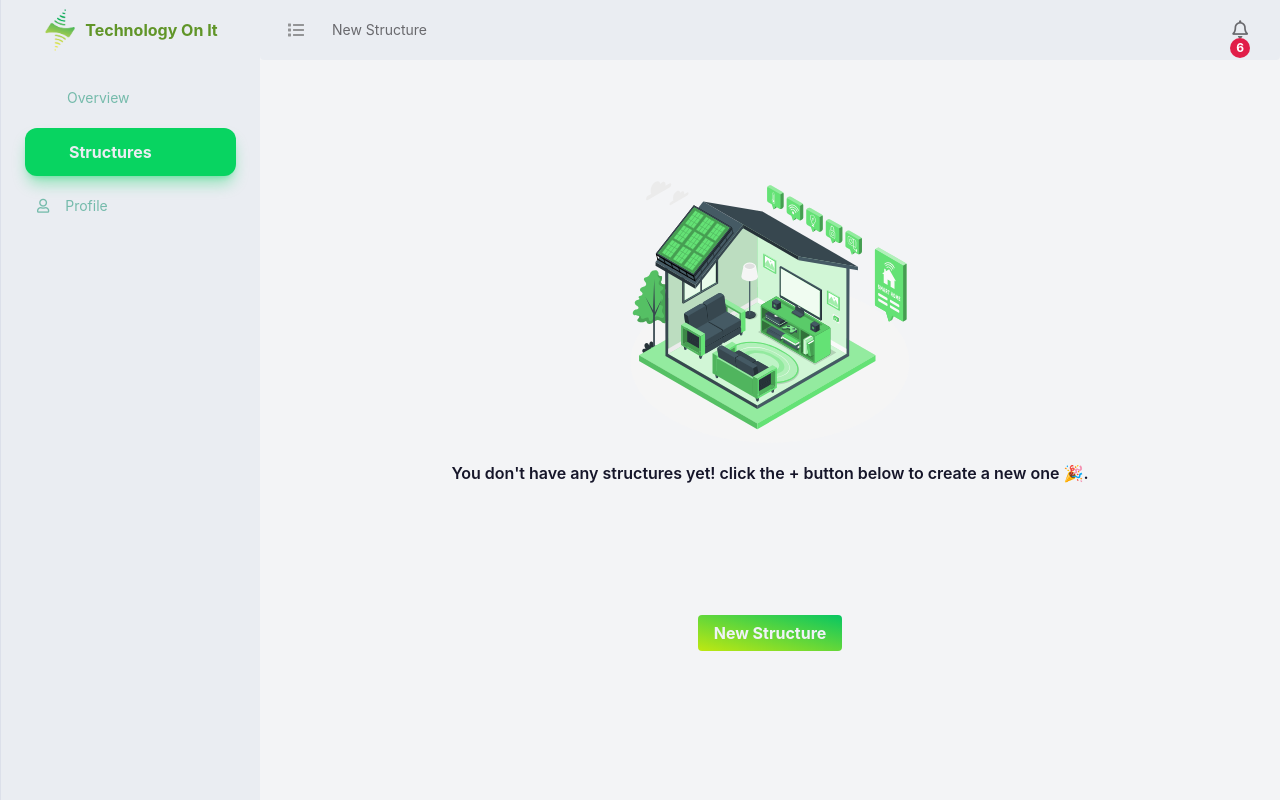
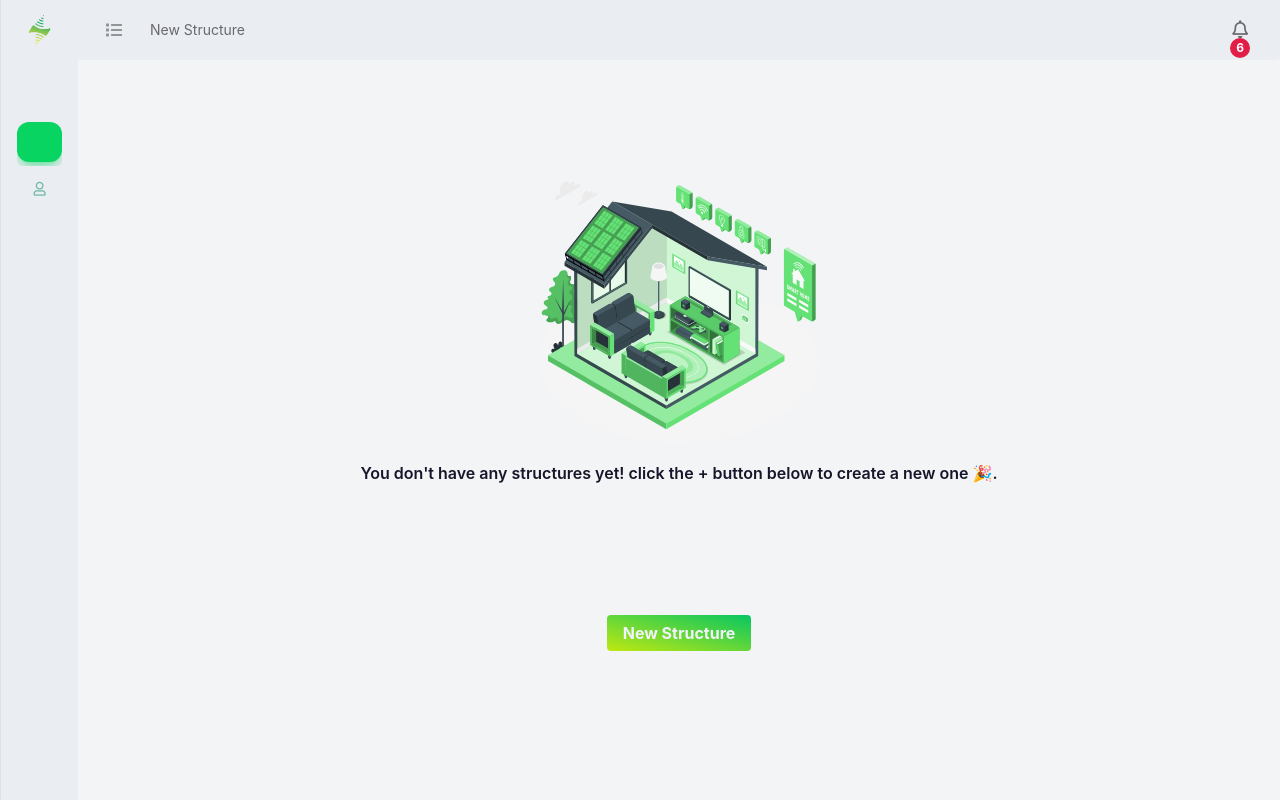
Before and after one commit to mahv7272/techonit-desk-ui, a Next.js app in the folder techonit-desk/: page /manage/structure in a window 1280 px wide. Built offline with nearby package versions, Linux system fonts and the light colour scheme.

Commit message:
♻️ Collapse menu when page loaded.

```diff
--- a/techonit-desk/components/manage/layouts/layout.js
+++ b/techonit-desk/components/manage/layouts/layout.js
@@ -3,7 +3,7 @@ import Sidebar from "./sidebar";
 import { useState } from "react";
 
 export default function Layout({ children }) {
-    const [isShowMenu, setIsShowMenu] = useState(false);
+    const [isShowMenu, setIsShowMenu] = useState(true);
     const handleToggleMenu = () => {
         setIsShowMenu(isShowMenu === true ? false : true);
       };
```
